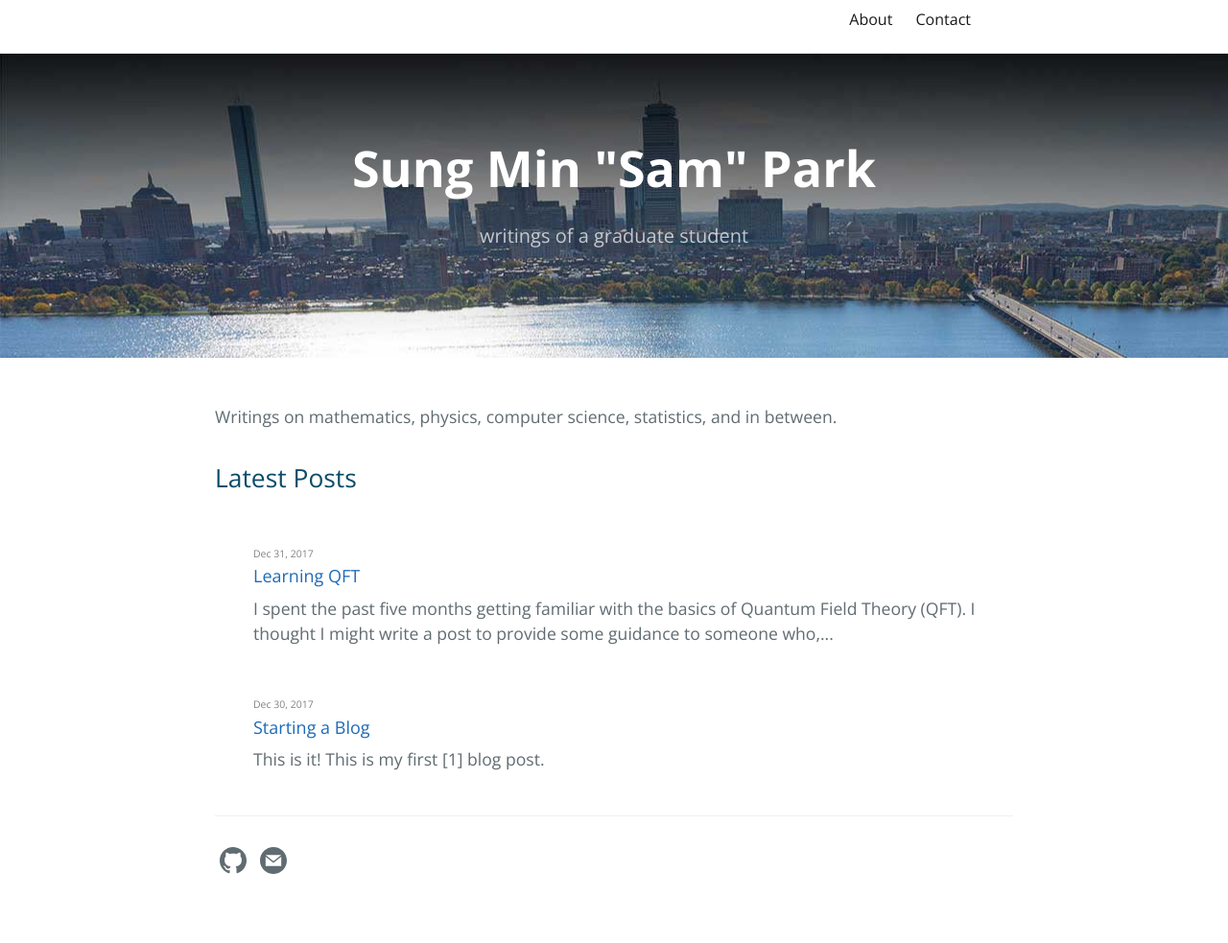
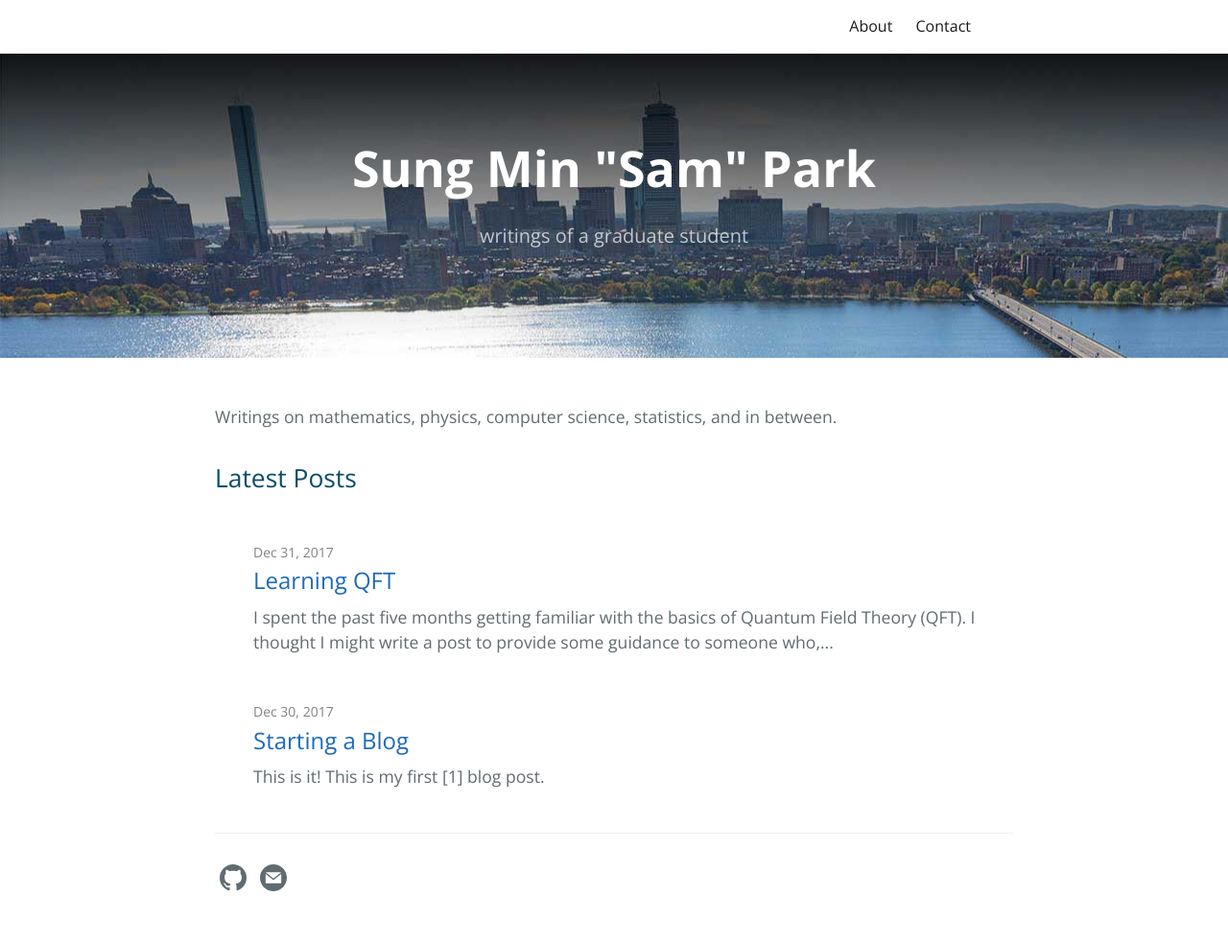
Before and after one commit to sung-max/sung-max.github.io, a Jekyll site: the page built from index.md, in a window 1280 px wide. Shown: the whole page at 96% size. Built offline with Jekyll 4.4.1, drawn with Linux system fonts in a browser that asks for light colours.

Commit message:
back to 16

```diff
--- a/_sass/blog.scss
+++ b/_sass/blog.scss
@@ -2,7 +2,7 @@
 
 // Define defaults for each variable.
 
-$base-font-size:   12px !default;
+$base-font-size:   16px !default;
 $base-font-weight: 400 !default;
 $small-font-size:  $base-font-size * 0.875 !default;
 $base-line-height: 1.5 !default;
```
